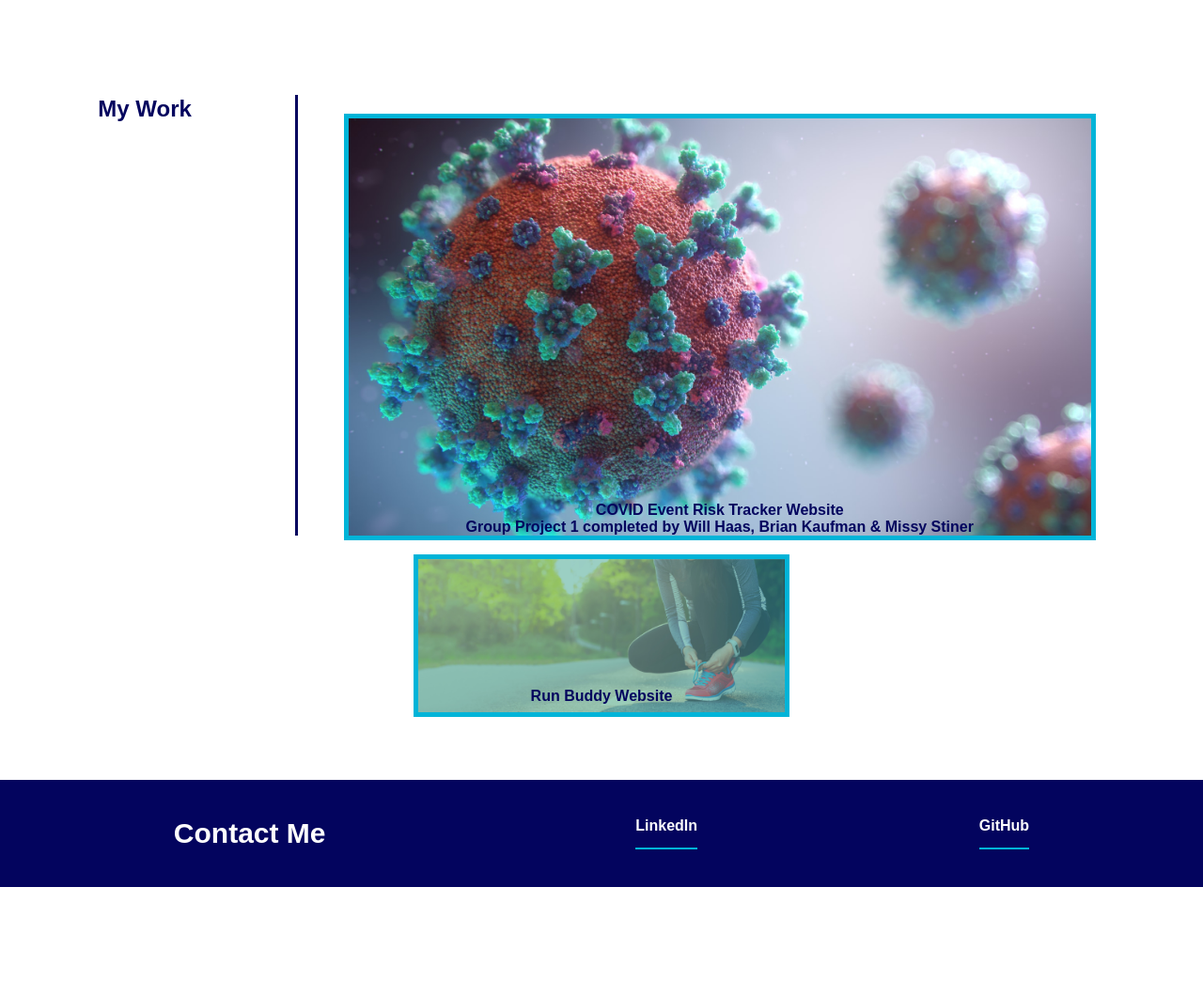
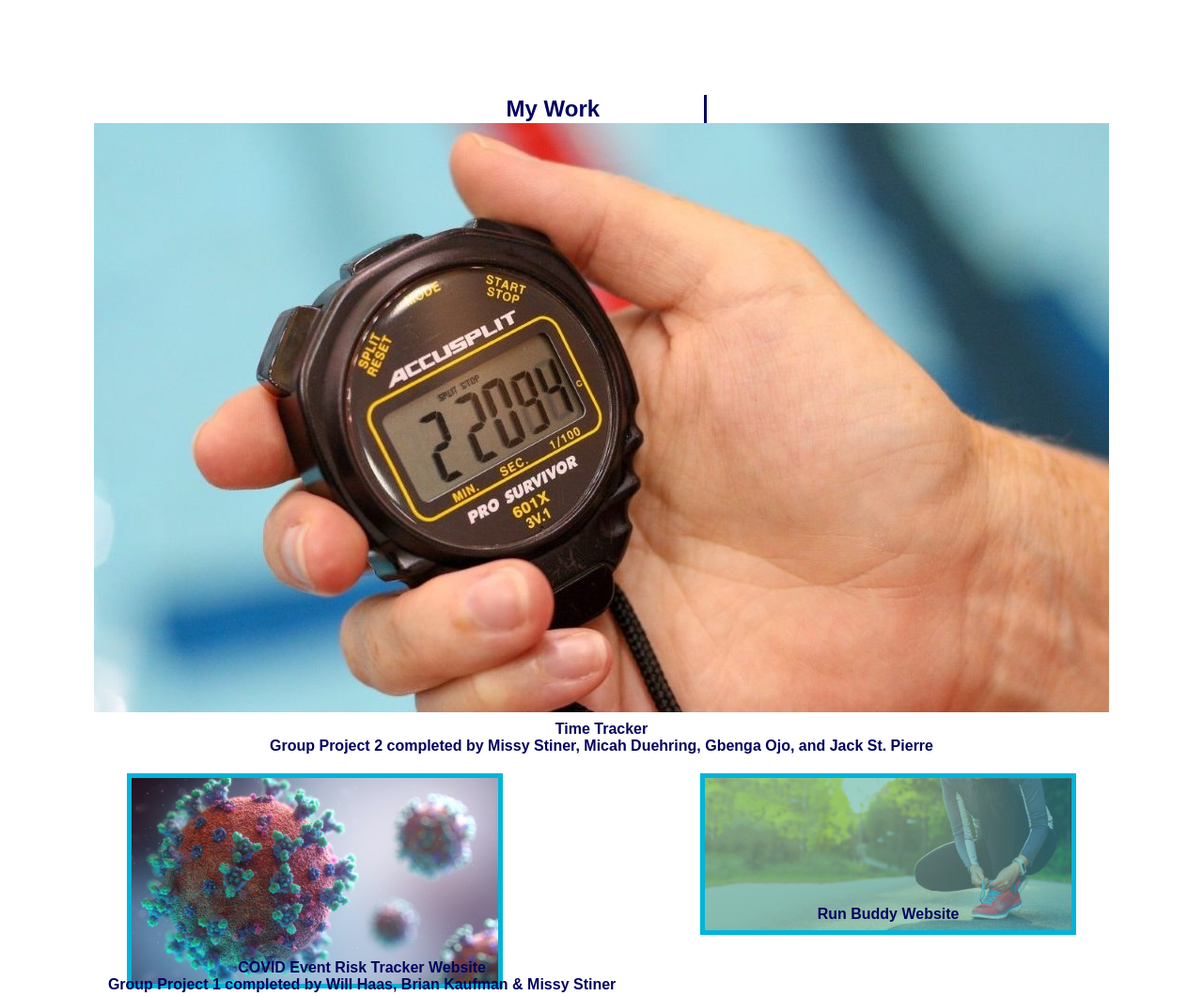
Before and after one commit to MissyStiner/portfolio, a plain HTML site: page index.html in a window 1280 px wide. Shown: the part 1160-2220 px from the top of the page at 94% size. Before the commit the page ends 2104 px from the top, so only its background shows below. Drawn offline with Linux system fonts and the light colour scheme.

Commit message:
added group 2 project

```diff
--- a/assets/css/style.css
+++ b/assets/css/style.css
@@ -175,7 +175,7 @@ column-width: 200px;
     text-shadow: #000001;
 }
 
-.work img {
+.workImg img {
     max-width: 800px;
     align-content: center;
     border: 5px solid #00b4d8;
@@ -187,7 +187,7 @@ column-width: 200px;
     align-content: center;
 }
 
-.run img {
+.smallImg img {
     max-width: 400px;
     align-content: center;
     border: 5px solid #00b4d8;
--- a/index.html
+++ b/index.html
@@ -57,13 +57,22 @@
     <section id="work">
         <div class="left-column work">
             <h2 class="heading column">My Work</h2>
-              <div class="work-image">
+            <div>
+                <div class="work-img">
+                    <a href="https://time-track-67235.herokuapp.com/login">
+                        <img alt="four red spheres visible on screen with small purple circles all over topped with three small green balls"
+                        src="assets/images/stopwatch.jpg"/></a>
+                        <p>Time Tracker<br>
+                        Group Project 2 completed by Missy Stiner, Micah Duehring, Gbenga Ojo, and Jack St. Pierre</p>
+                    </div>
+            </div>
+              <div class="smallImg">
                 <a href="https://bpkaufman4.github.io/Group-2-project-1/"><img alt="four red spheres visible on screen with small purple circles all over topped with three small green balls" src="assets/images/covid.jpg"/></a>
                 <p>COVID Event Risk Tracker Website<br>
                     Group Project 1 completed by Will Haas, Brian Kaufman & Missy Stiner</p>
                 </div>
 
-            <div class="run">
+            <div class="smallImg">
                 <a href="https://missystiner.github.io/run-buddy/"><img alt="female runner tying blue shoelaces on red shoe while standing on road with trees in the background" src="assets/images/hero-bg.jpg"></a>
                     <p>Run Buddy Website</p>
                 </div>
```
Also changed, not shown: assets/images/stopwatch.jpg (added).
